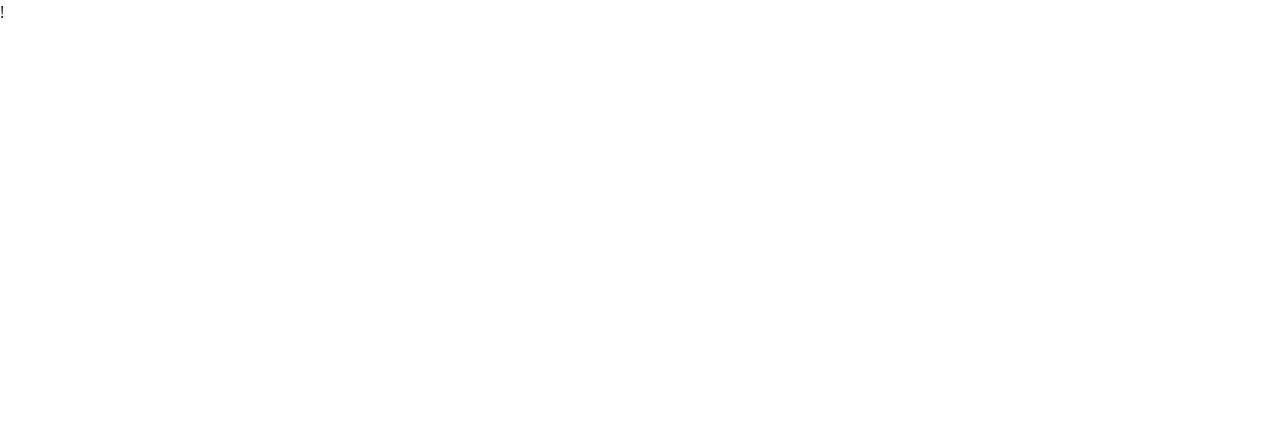
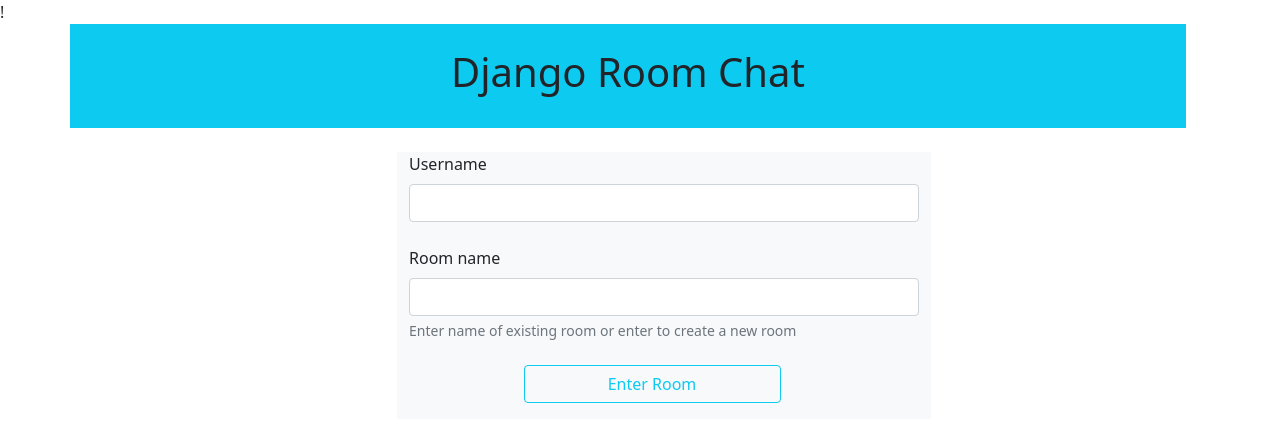
Before and after one commit to Gideon-Tee/chatApp, a Django app: page / in a window 1280 px wide. Before the commit the part shown is almost empty. Shown: the top 442 px of the page. Run offline with Django 4.2, Linux system fonts and the light colour scheme.

Commit message:
home interface implemented

```diff
--- a/chatApp/chatApp_app/views.py
+++ b/chatApp/chatApp_app/views.py
@@ -1,7 +1,10 @@
 from django.shortcuts import render
-
 # Create your views here.
 
 
 def index(request):
-    return render(request, 'chatapp/index.html')
+
+    context = {
+
+    }
+    return render(request, 'chatapp/index.html', context)
--- a/chatApp/templates/chatapp/index.html
+++ b/chatApp/templates/chatapp/index.html
@@ -14,8 +14,31 @@
 
   </head>
   <body>
+    <div class="container">
+      <div class="container row text-center p-4 bg-info">
+        <div class="col-12 ">
+          <h1 class="display-6">Django Room Chat</h1>
+        </div>
+      </div>
+      <div class="container m-4 row d-flex align-items-center justify-content-center">
+        <div class="col-12 w-50 bg-light">
+          <form class="form" action="index" method="post">
+            {% csrf_token %}
+            <label for="username" class="form-label">Username</label>
+            <input type="text" name="username" class="form-control"><br>
+            <label for="room_name" class="form-label">Room name</label>
+            <input type="text" name="room_name" class="form-control">
+            <div class="form-text">Enter name of existing room or enter to create a new room</div>
+            <div class="row w-100 mt-4 justify-content-center">
+              <div class="col-auto">
+                <input type="submti" value="Enter Room" class="btn btn-outline-info">
+              </div>
+            </div>
+          </form>
 
-
+        </div>
+      </div>
+    </div>
 
 
 
```
